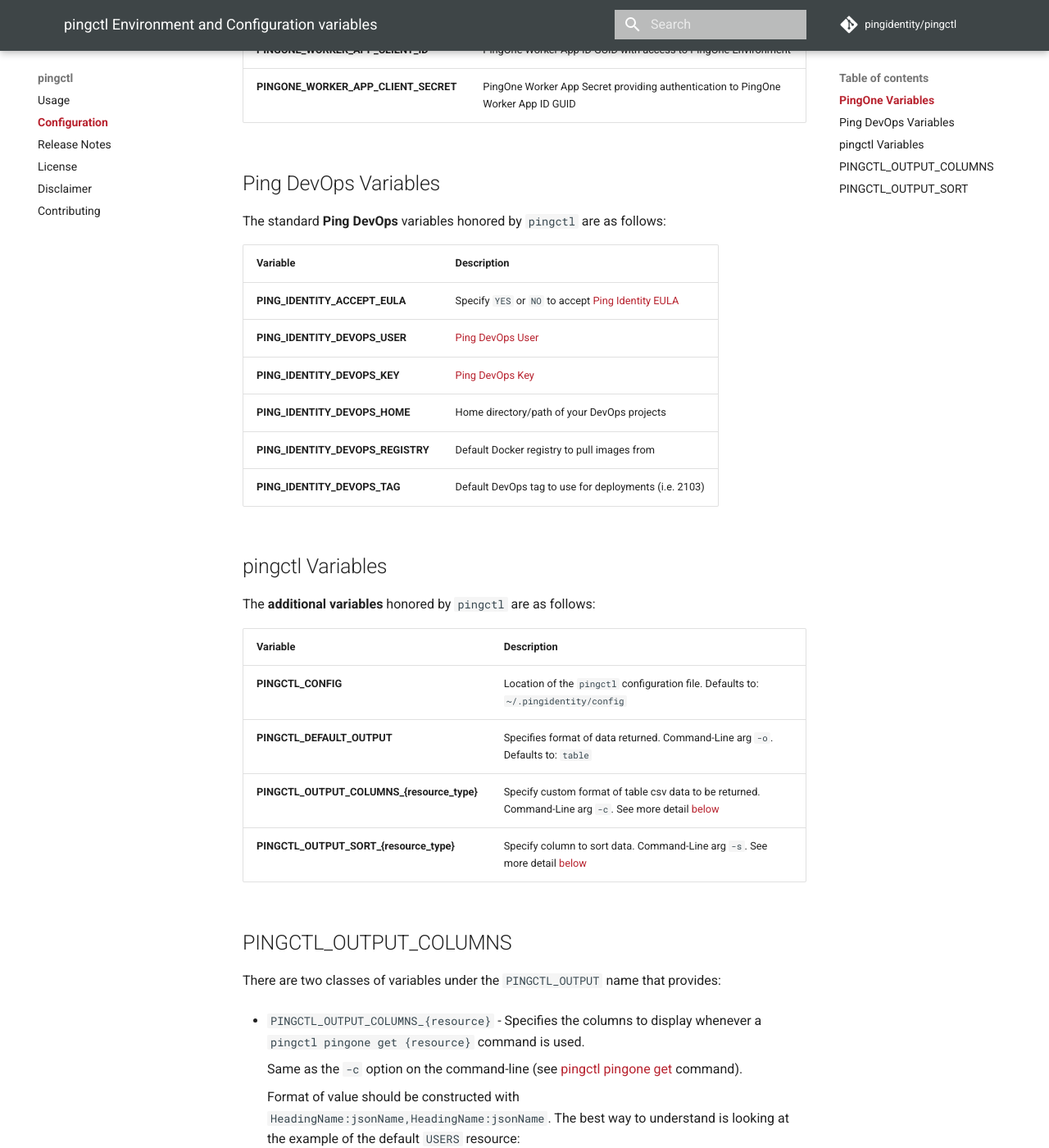
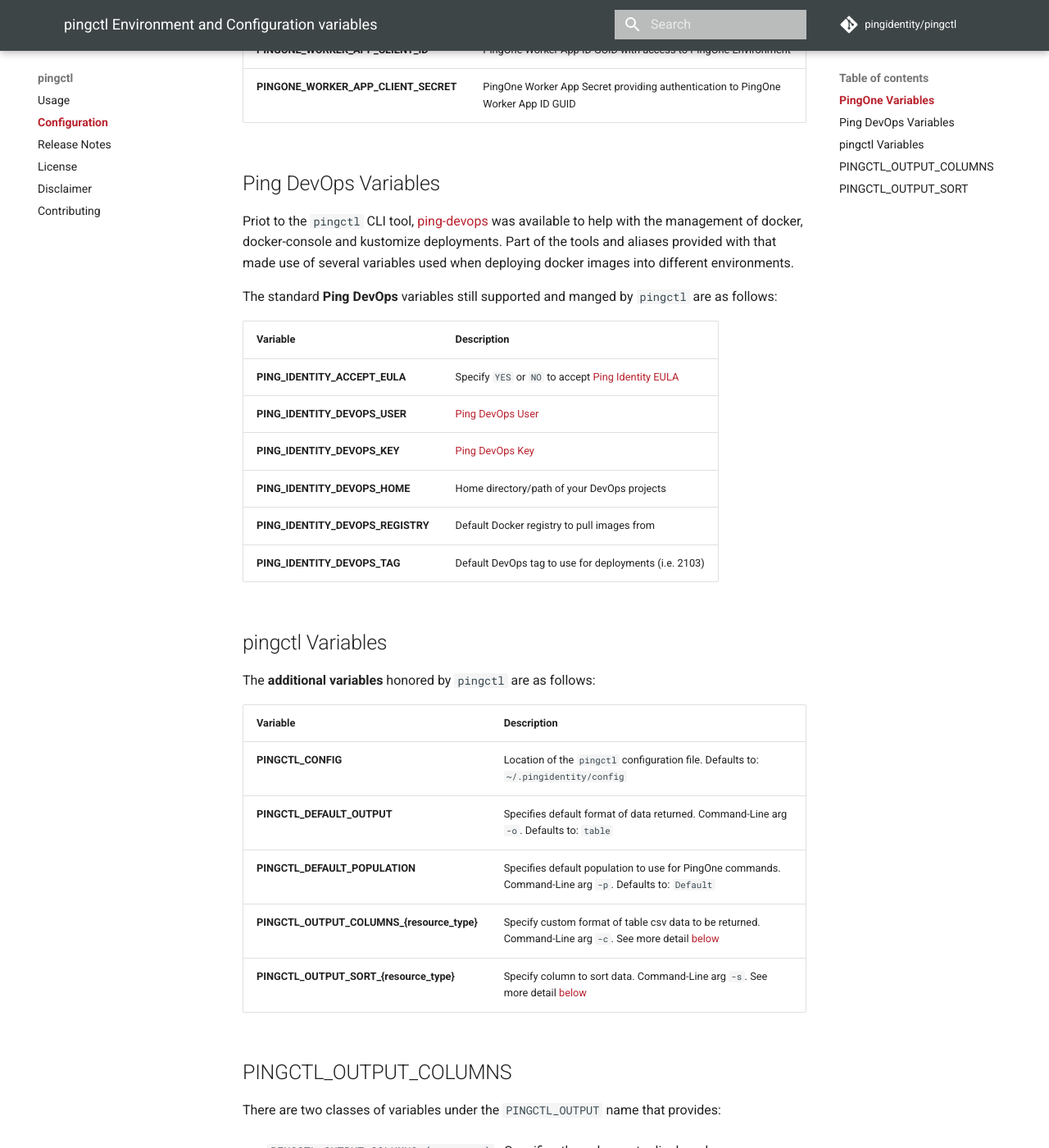
Before and after one commit to pingidentity/pingctl, an MkDocs documentation site: the page built from docs/config.md, in a window 1280 px wide and 1400 px high, scrolled down 766 px. Shown: the whole window at 82% size. Built offline with MkDocs 1.6.1 and Material for MkDocs 9.7.7, drawn with Linux system fonts in a browser that asks for light colours; comment, search, counter and statistics services are not loaded; some of the changed text lies outside the part shown.

Commit message:
final stage

```diff
--- a/docs/config.md
+++ b/docs/config.md
@@ -16,7 +16,7 @@
 
 ## PingOne Variables
 
-The standard **PingOne variables** honored by `pingctl` are as follows:
+The standard **PingOne variables** used by `pingctl` are as follows:
 
 | Variable                             | Description                                                                                                                                         |
 | ------------------------------------ | --------------------------------------------------------------------------------------------------------------------------------------------------- |
@@ -28,7 +28,12 @@
 
 ## Ping DevOps Variables
 
-The standard **Ping DevOps** variables honored by `pingctl` are as follows:
+Priot to the `pingctl` CLI tool, [ping-devops](https://devops.pingidentity.com/get-started/pingDevopsUtil/)
+was available to help with the management of docker, docker-console and kustomize
+deployments.  Part of the tools and aliases provided with that made use of several variables used when deploying docker images
+into different environments.
+
+The standard **Ping DevOps** variables still supported and manged by `pingctl` are as follows:
 
 | Variable                          | Description                                                                                                             |
 | --------------------------------- | ----------------------------------------------------------------------------------------------------------------------- |
@@ -43,12 +48,13 @@
 
 The **additional variables** honored by `pingctl` are as follows:
 
-| Variable                                   | Description                                                                                                                             |
-| ------------------------------------------ | --------------------------------------------------------------------------------------------------------------------------------------- |
-| **PINGCTL_CONFIG**                         | Location of the `pingctl` configuration file. Defaults to: `~/.pingidentity/config`                                                     |
-| **PINGCTL_DEFAULT_OUTPUT**                 | Specifies format of data returned. Command-Line arg `-o`. Defaults to: `table`                                                          |
+| Variable                                   | Description                                                                                                                       |
+| ------------------------------------------ | --------------------------------------------------------------------------------------------------------------------------------- |
+| **PINGCTL_CONFIG**                         | Location of the `pingctl` configuration file. Defaults to: `~/.pingidentity/config`                                               |
+| **PINGCTL_DEFAULT_OUTPUT**                 | Specifies default format of data returned. Command-Line arg `-o`. Defaults to: `table`                                            |
+| **PINGCTL_DEFAULT_POPULATION**             | Specifies default population to use for PingOne commands. Command-Line arg `-p`. Defaults to: `Default`                           |
 | **PINGCTL_OUTPUT_COLUMNS_{resource_type}** | Specify custom format of table csv data to be returned.   Command-Line arg `-c`. See more detail [below](#pingctl_output_columns) |
-| **PINGCTL_OUTPUT_SORT_{resource_type}**    | Specify column to sort data.   Command-Line arg `-s`. See more detail [below](#pingctl_output_sort)                            |
+| **PINGCTL_OUTPUT_SORT_{resource_type}**    | Specify column to sort data.   Command-Line arg `-s`. See more detail [below](#pingctl_output_sort)                               |
 
 ## PINGCTL_OUTPUT_COLUMNS
 
--- a/mkdocs.yml
+++ b/mkdocs.yml
@@ -41,7 +41,7 @@
   - pingctl:
       - Usage: index.md
       - Configuration: config.md
-      - Release Notes: releasenotes.md
+      - Release Notes: release-notes.md
       - License: LICENSE.md
       - Disclaimer: DISCLAIMER.md
       - Contributing: CONTRIBUTING.md
```
Also changed, not shown: other parts of docs/config.md (+1 -1 lines), docs/index.md (+1 -1 lines), docs/release-notes.md (added, +24 -0 lines), 1 other file.
